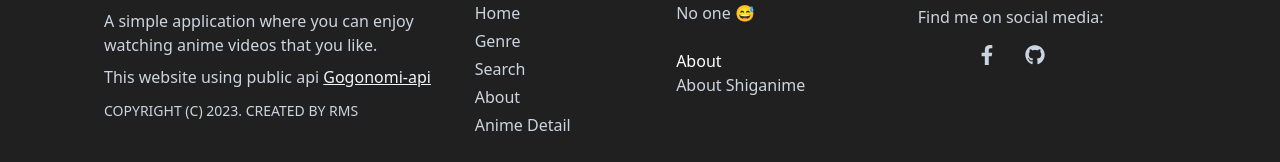
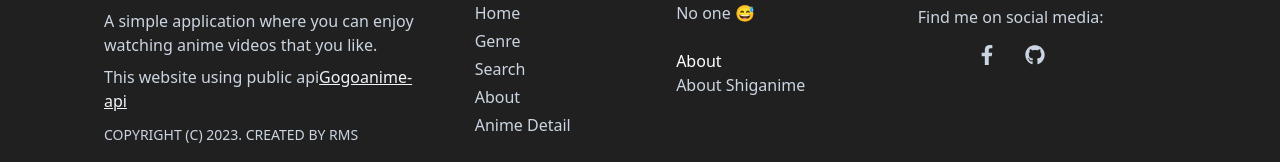
Before and after one commit to radityaseptian/shiganime, a React (Vite) app: page / in a window 1280 px wide. Shown: the part 2749-2911 px from the top of the page. Built offline with nearby package versions, Linux system fonts and the light colour scheme; no server answers.

Commit message:
fix typo footer

```diff
--- a/src/layouts/Footer.jsx
+++ b/src/layouts/Footer.jsx
@@ -18,14 +18,14 @@ export default function Footer() {
                 that you like.
               </p>
               <p className=' text-sm lg:text-base leading-6 pt-2'>
-                This website using public api{' '}
+                This website using public api
                 <a
                   href='https://github.com/riimuru/gogoanime-api'
                   target='_blank'
                   rel='noreferrer'
                   className=' underline text-slate-100'
                 >
-                  Gogonomi-api
+                  Gogoanime-api
                 </a>
               </p>
               <div className=' text-sm py-3'>
```
